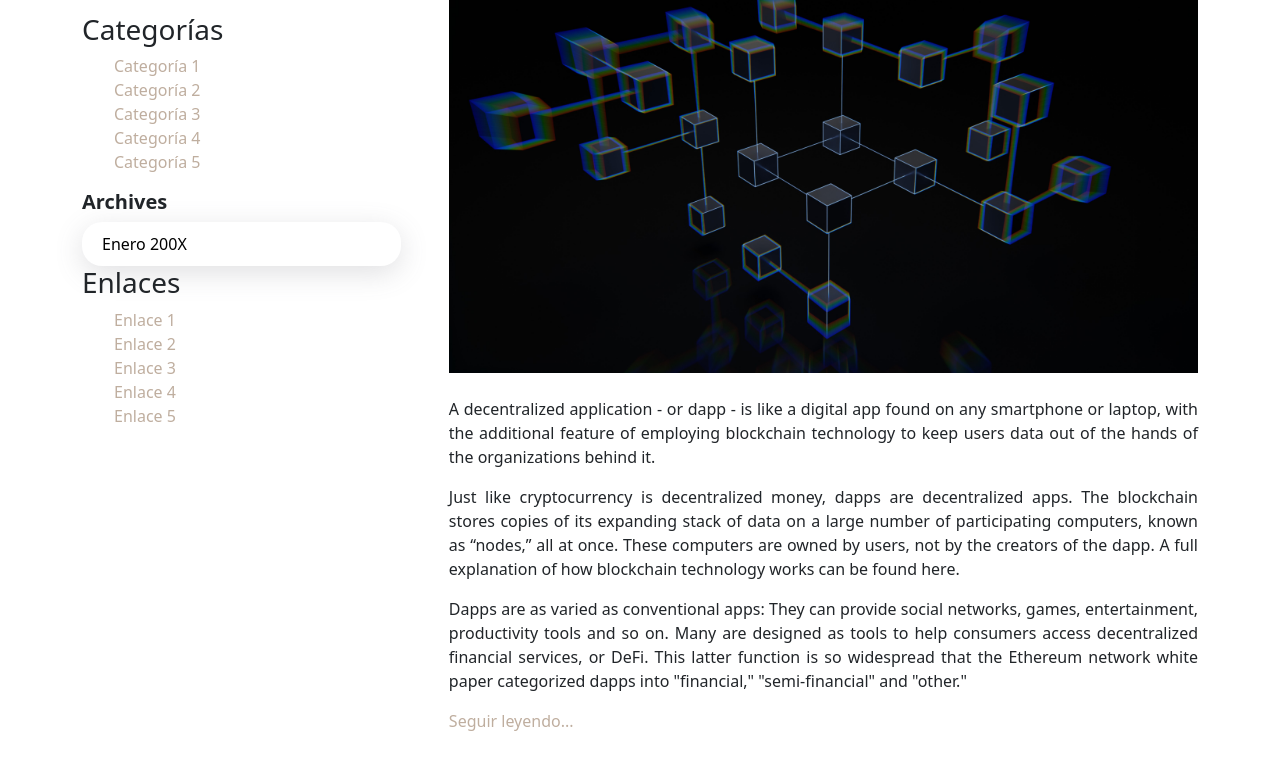
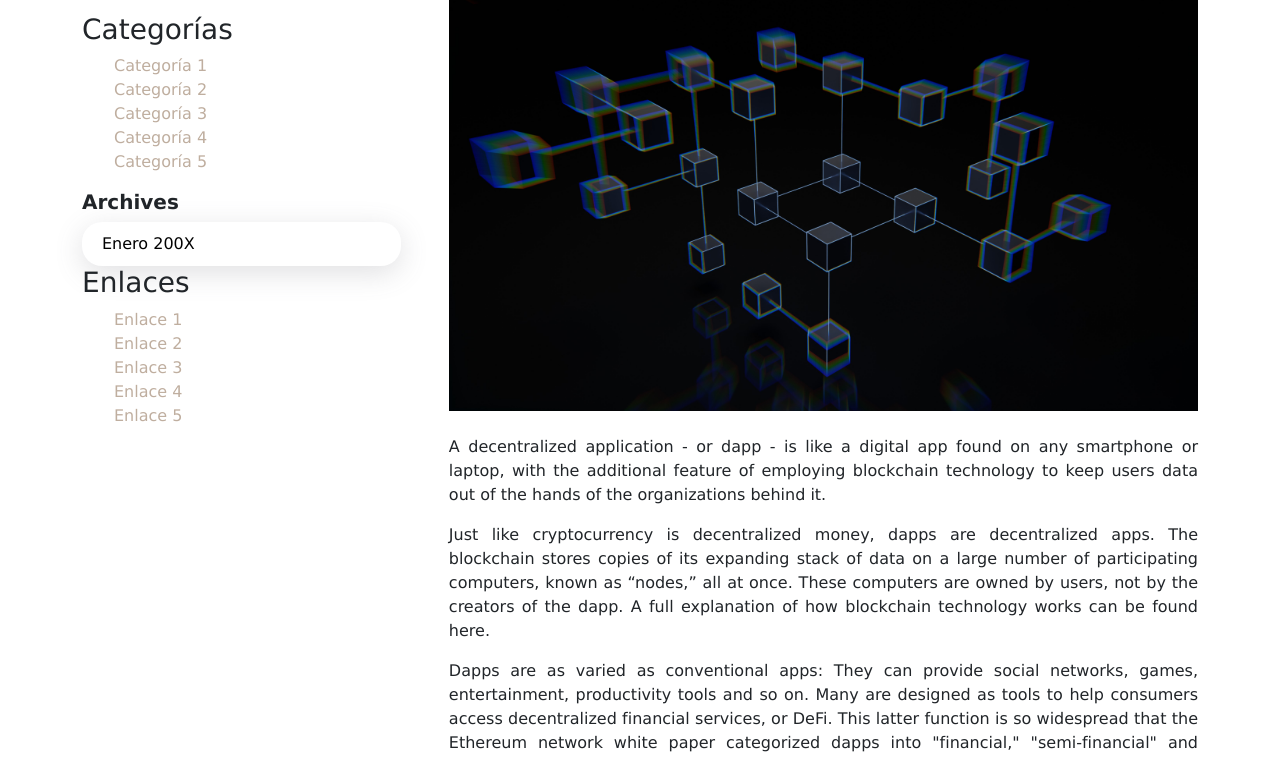
Before and after one commit to srteerra/MIPagina, a plain HTML site: page index.html in a window 1280 px wide. Shown: the part 337-1095 px from the top of the page. Drawn offline with nearby package versions, Linux system fonts and the light colour scheme.

Commit message:
typo responsive in progress

```diff
--- a/css/global.css
+++ b/css/global.css
@@ -1,2 +1,40 @@
 @import "principal.css";
-@import "breakpoints.css"
+@import "breakpoints.css";
+
+/* ---- Estilos b�sicos ---------------------------------------------------- */
+
+/* We know that is wrong adding !important on styles, but because of Bootstrap integration we're forced to overwrite some style for better views */
+
+body {
+  margin: 0;
+  padding: 0;
+  font-family: "Lucida Sans", "Lucida Sans Regular", "Lucida Grande", "Lucida Sans Unicode", Geneva, Verdana, sans-serif;
+}
+
+a {
+  text-decoration: none !important;
+  color: #bfae9f !important;
+  transition: ease 0.3s !important;
+}
+
+a:hover {
+  color: rgb(158, 110, 47) !important;
+}
+
+li {
+  list-style: none;
+}
+
+p {
+  padding: 0;
+  font-weight: 400;
+}
+
+h1 {
+  font-weight: 900;
+}
+
+h2 {
+	font-size: 5vw;
+  font-weight: 700 !important;
+}
--- a/css/principal.css
+++ b/css/principal.css
@@ -1,53 +1,3 @@
-/* ---- Estilos b�sicos ---------------------------------------------------- */
-
-/* We know that is wrong adding !important on styles, but because of Bootstrap integration we're forced to overwrite some style for better views */
-
-body {
-  margin: 0;
-  padding: 0;
-  font-family: 'Lucida Sans', 'Lucida Sans Regular', 'Lucida Grande', 'Lucida Sans Unicode', Geneva, Verdana, sans-serif;
-}
-
-a {
-  text-decoration: none !important;
-  color:#BFAE9F !important;
-  transition: ease 0.3s !important;
-}
-
-a:hover {
-  color:rgb(158, 110, 47) !important;
-}
-
-li {
-  list-style: none;
-}
-
-p {
-  margin: 1em 0;
-  padding: 0;
-  font-weight: 400;
-}
-
-h1, h2, h3, h4, h5 {
-  margin: 1em 0;
-  padding:0;
-}
-
-h1 {
-  font-size: 260%;
-  font-family: "georgia", serif;
-  font-weight: normal;
-}
-
-h2 {
-  font-weight: 700 !important;
-}
-
-h3 {
-  font-size:120%;
-  font-weight:bold;
-}
-
 .active {
   font-weight: 900;
 }
--- a/index.html
+++ b/index.html
@@ -15,15 +15,14 @@
     <meta name="description" content="Mi sitio web" />
     <meta name="keywords" content="sitio, web" />
 
-    <link rel="index" href="../Resposivo" title="Inicio" />
-    <link rel="stylesheet" href="css/global.css" />
-
     <link
       href="https://cdn.jsdelivr.net/npm/bootstrap@5.2.0-beta1/dist/css/bootstrap.min.css"
       rel="stylesheet"
       integrity="sha384-0evHe/X+R7YkIZDRvuzKMRqM+OrBnVFBL6DOitfPri4tjfHxaWutUpFmBp4vmVor"
       crossorigin="anonymous"
     />
+
+    <link rel="stylesheet" href="css/global.css" />
   </head>
 
   <body class="grid__content">
@@ -97,7 +96,7 @@
               <li class="comentarios"><a href="#">Comment...</a></li>
             </ul>
 
-            <img src="imagenes/post.jpg" class="m-0 mb-md-4" />
+            <img src="imagenes/post.jpg" class="mb-4" />
 
             <p>
               A decentralized application - or dapp - is like a digital app
```
